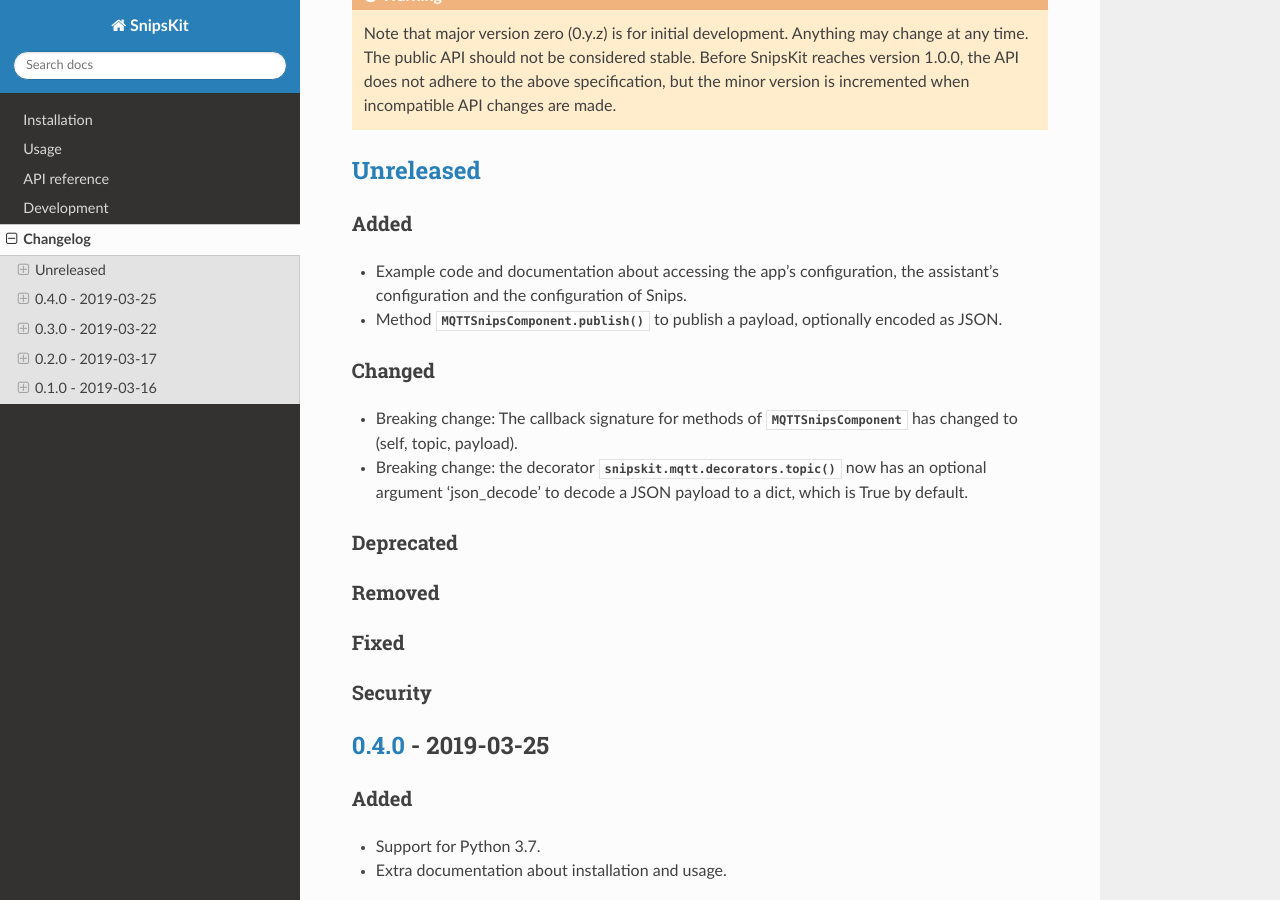
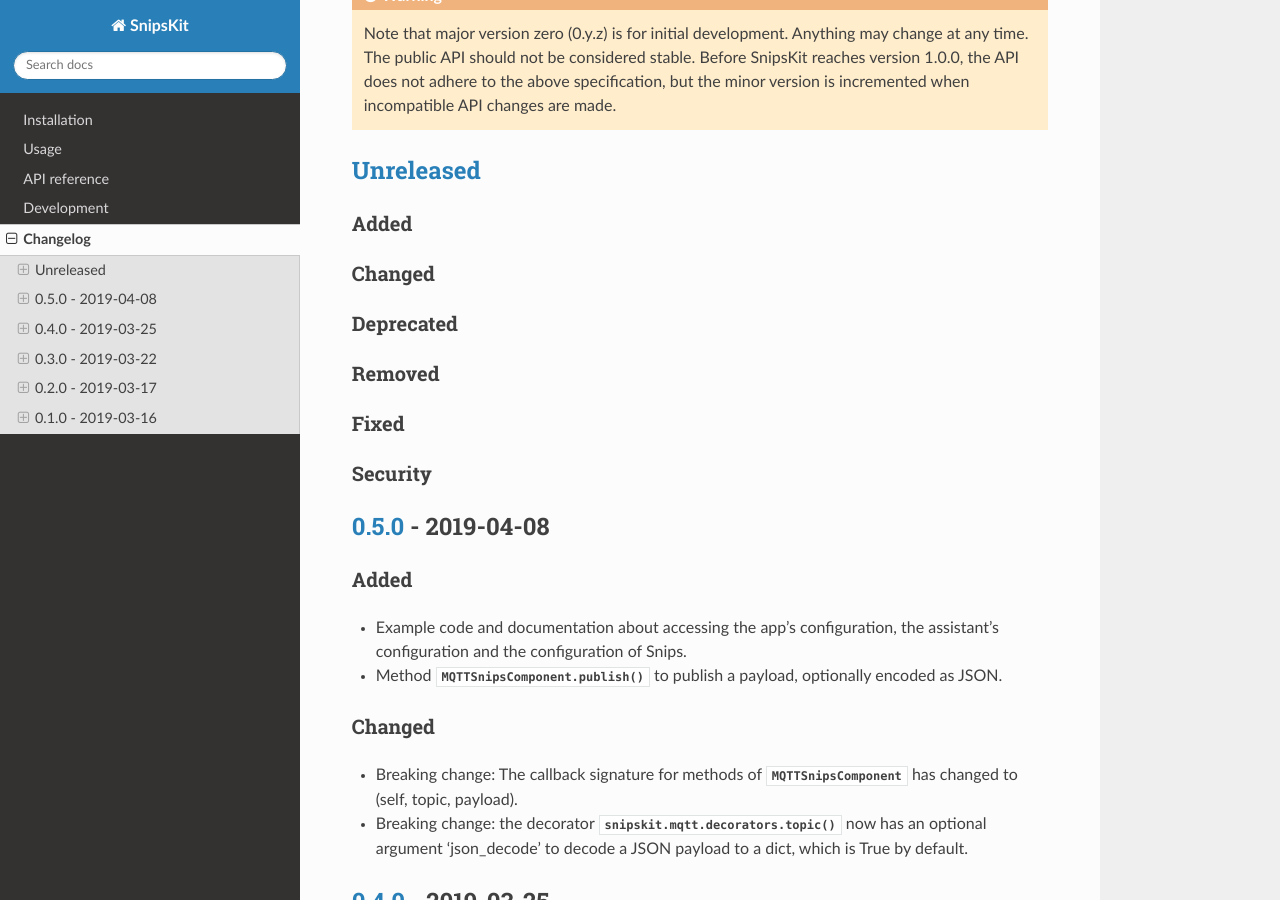
Before and after one commit to koenvervloesem/snipskit, a Sphinx documentation site: the page built from docs/source/CHANGELOG.rst, in a window 1280 px wide and 900 px high, scrolled down 443 px. Built offline with Sphinx 7.4.7 and the Read the Docs theme 2.0.0, drawn with Linux system fonts in a browser that asks for light colours; some of the changed lines change nothing that is shown.

Commit message:
Release: 0.5.0

```diff
--- a/docs/source/CHANGELOG.rst
+++ b/docs/source/CHANGELOG.rst
@@ -25,14 +25,8 @@
 Added
 =====
 
-- Example code and documentation about accessing the app's configuration, the assistant's configuration and the configuration of Snips.
-- Method :meth:`.MQTTSnipsComponent.publish` to publish a payload, optionally encoded as JSON.
-
 Changed
 =======
-
-- Breaking change: The callback signature for methods of :class:`.MQTTSnipsComponent` has changed to (self, topic, payload).
-- Breaking change: the decorator :func:`.snipskit.mqtt.decorators.topic` now has an optional argument 'json_decode' to decode a JSON payload to a dict, which is True by default.
 
 Deprecated
 ==========
@@ -46,7 +40,25 @@
 Security
 ========
 
-.. _`Unreleased`: https://github.com/koenvervloesem/snipskit/compare/0.4.0...HEAD
+.. _`Unreleased`: https://github.com/koenvervloesem/snipskit/compare/0.5.0...HEAD
+
+*********************
+`0.5.0`_ - 2019-04-08
+*********************
+
+Added
+=====
+
+- Example code and documentation about accessing the app's configuration, the assistant's configuration and the configuration of Snips.
+- Method :meth:`.MQTTSnipsComponent.publish` to publish a payload, optionally encoded as JSON.
+
+Changed
+=======
+
+- Breaking change: The callback signature for methods of :class:`.MQTTSnipsComponent` has changed to (self, topic, payload).
+- Breaking change: the decorator :func:`.snipskit.mqtt.decorators.topic` now has an optional argument 'json_decode' to decode a JSON payload to a dict, which is True by default.
+
+.. _`0.5.0`: https://github.com/koenvervloesem/snipskit/compare/0.4.0...0.5.0
 
 *********************
 `0.4.0`_ - 2019-03-25
```
Also changed, not shown: 1 other file.
